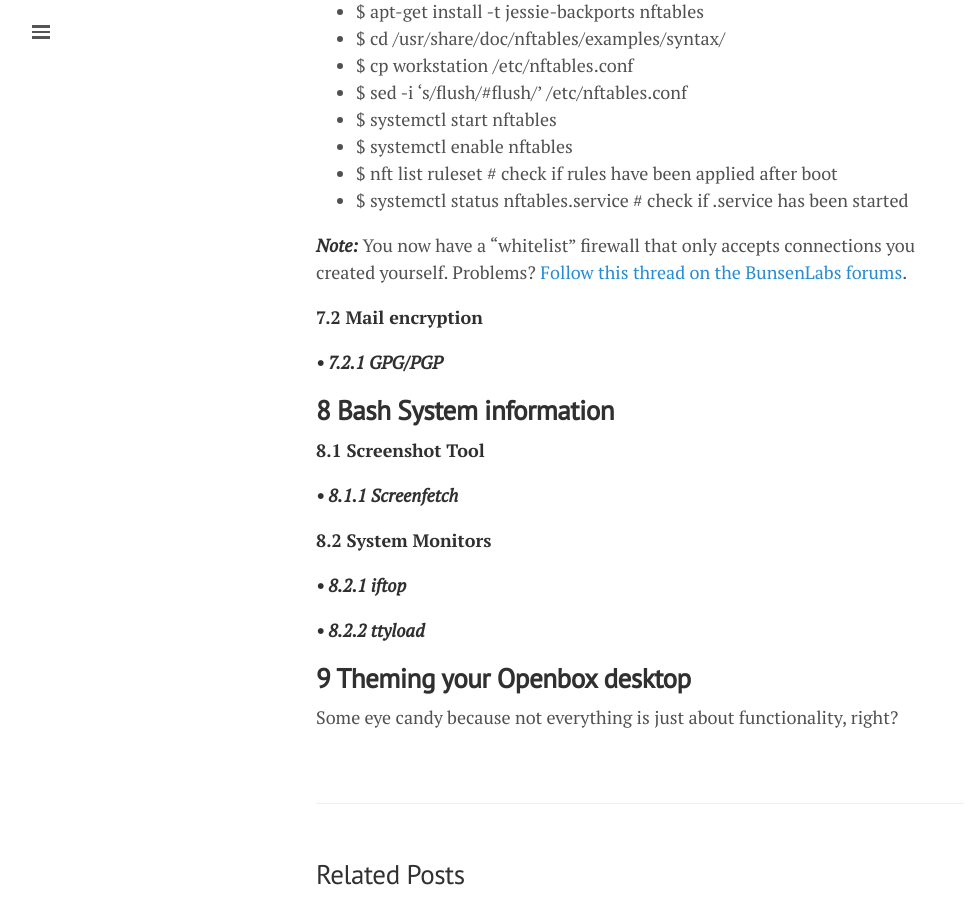
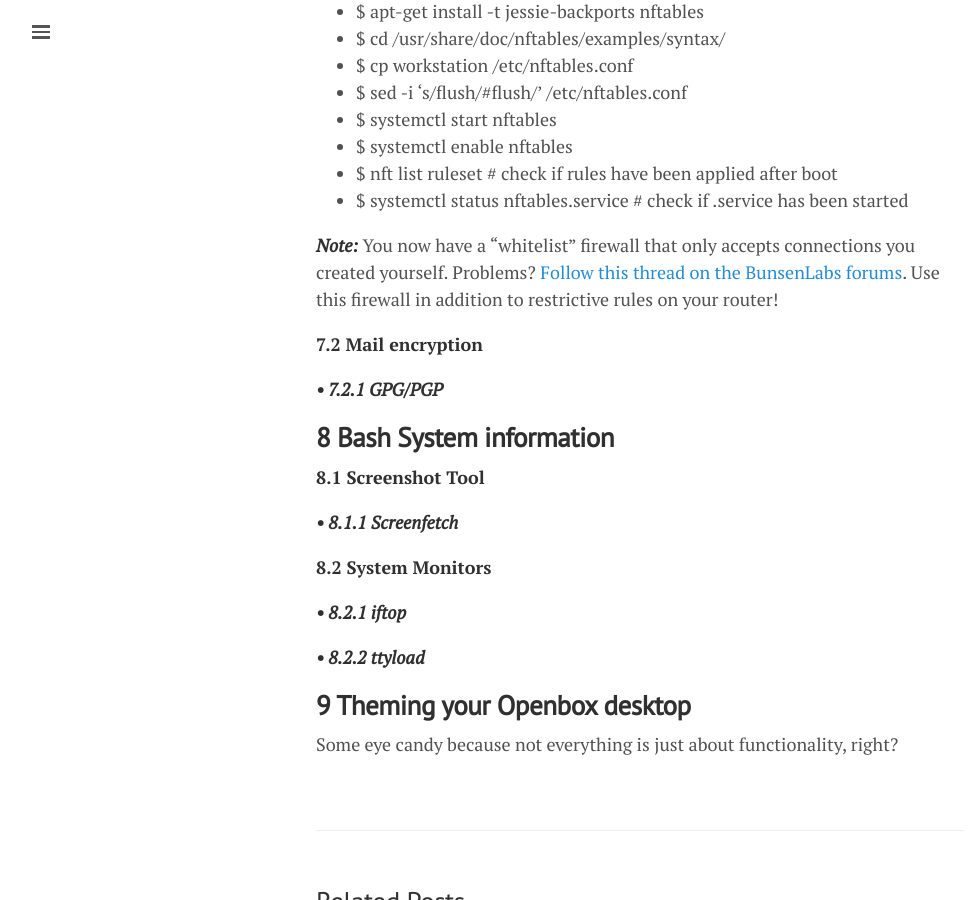
Before and after one commit to lgeurts/lgeurts.github.io, a Jekyll site: the page built from _posts/2017-07-11-bunsenlabs-linux-setup-notes-for dell-inspiron-6000.md, in a window 1280 px wide and 900 px high, scrolled down 4591 px. Shown: the whole window, without its empty margins (0-970 px from the left). Built offline with Jekyll 4.4.1, drawn with Linux system fonts in a browser that asks for light colours; nearby versions of some CDN libraries; comment, search, counter and statistics services are not loaded.

Commit message:
Update 2017-07-11-bunsenlabs-linux-setup-notes-for dell-inspiron-6000.md

```diff
--- a/_posts/2017-07-11-bunsenlabs-linux-setup-notes-for dell-inspiron-6000.md
+++ b/_posts/2017-07-11-bunsenlabs-linux-setup-notes-for dell-inspiron-6000.md
@@ -160,6 +160,7 @@ My favs for simple coding and web site development.
 
 ***Note:*** You now have a "whitelist" firewall that only accepts connections you created yourself.
 Problems? [Follow this thread on the BunsenLabs forums](https://forums.bunsenlabs.org/viewtopic.php?id=1765).
+Use this firewall in addition to restrictive rules on your router!
 
 **7.2 Mail encryption**
 
```
